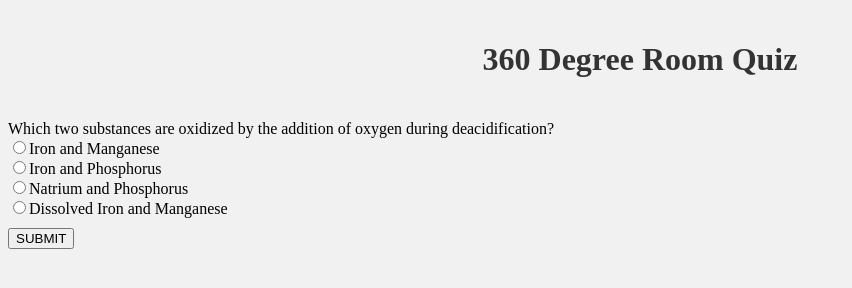
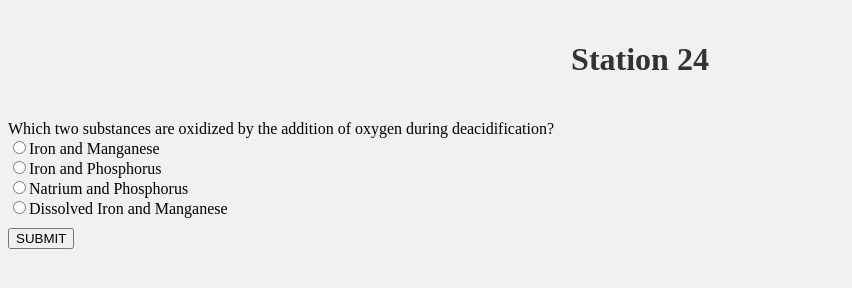
Before and after one commit to SuryaKalvakolu4/Q7, a plain HTML site: page index.html in a window 1280 px wide. Shown: the whole page, without its empty margins (0-852 px from the left). Drawn offline with Linux system fonts and the light colour scheme.

Commit message:
Update index.html

```diff
--- a/index.html
+++ b/index.html
@@ -26,7 +26,7 @@
     </style>
 </head>
 <body>
-    <h1>360 Degree Room Quiz</h1>
+    <h1>Station 24</h1>
     <div id="question"></div>
     <div id="options"></div>
     <button onclick="nextQuestion()">SUBMIT</button>
```
